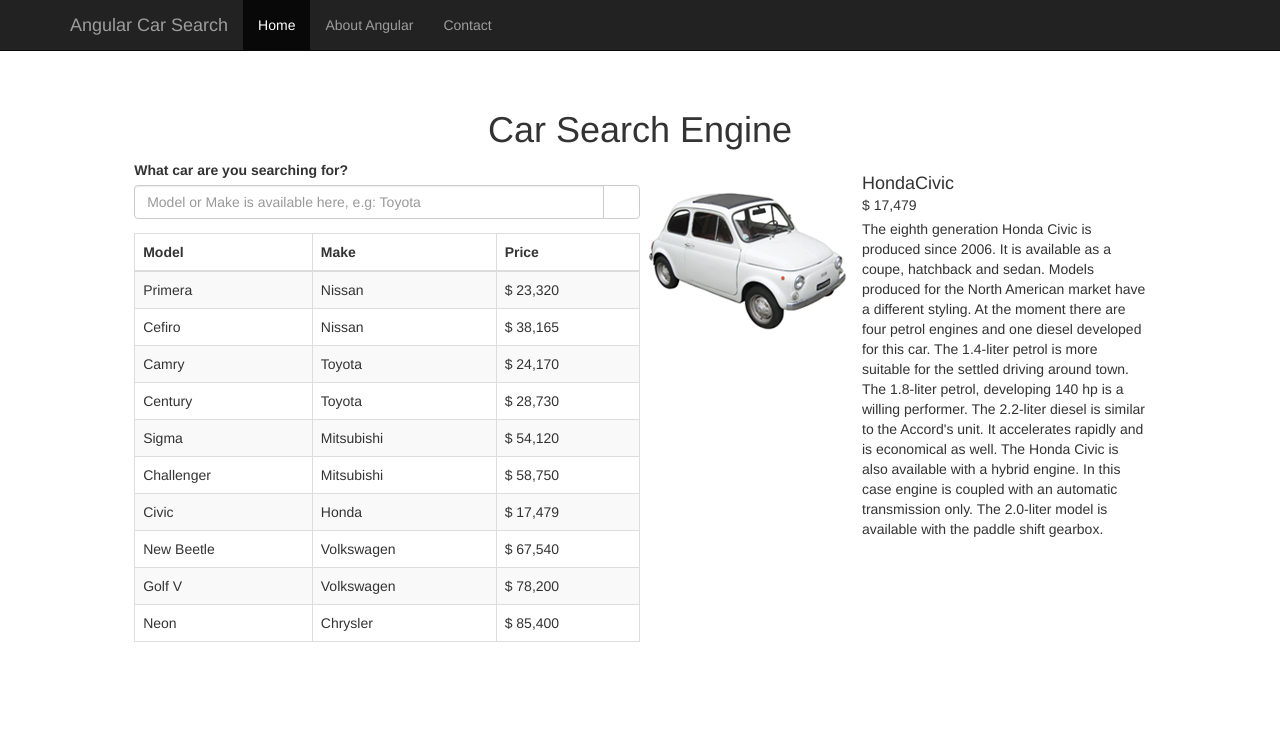
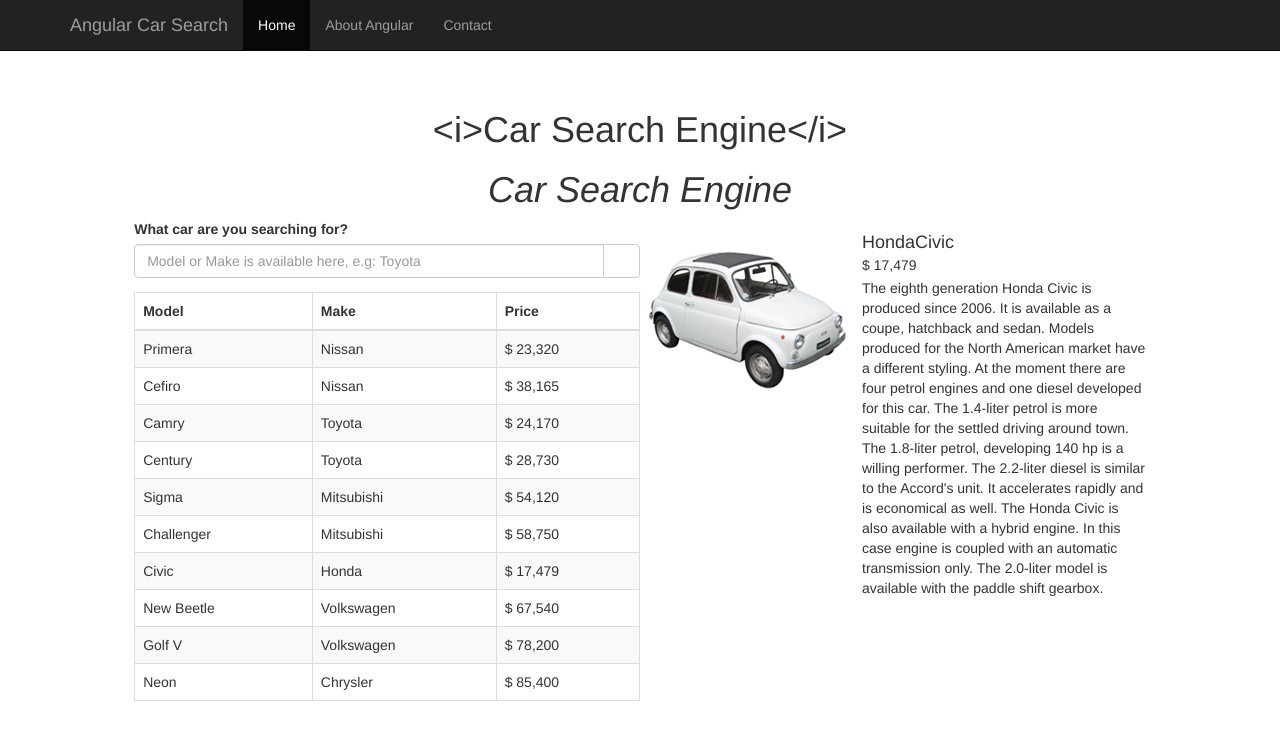
Before and after one commit to Coffee0127/CarSearchDemo, an Angular app: page / in a window 1280 px wide. Shown: the top 740 px of the page. Built offline with nearby package versions, Linux system fonts and the light colour scheme; a web font is replaced by a local one.

Commit message:
屬性繫結 with HTML tag

```diff
--- a/src/app/app.component.html
+++ b/src/app/app.component.html
@@ -1,7 +1,8 @@
 <app-nav></app-nav>
 
 <div class="starter-template">
-    <h1>Car Search Engine</h1>
+    <h1>{{pageTitle}}</h1>
+    <h1 [innerHTML]="pageTitle"></h1>
     <!--<p class="lead">Use this document as a way to quickly start any new project.<br> All you get is this text and a mostly barebones HTML document.</p>-->
     <div class="content-wrapper text-left col-lg-10">
         <div class="col-lg-6">
--- a/src/app/app.component.ts
+++ b/src/app/app.component.ts
@@ -1,11 +1,11 @@
 import { Component } from '@angular/core';
-import { NavComponent } from './nav';
 
 @Component({
   selector: 'app-root',
   templateUrl: 'app.component.html',
-  styleUrls: ['app.component.css'],
-  directives: [NavComponent]
+  styleUrls: ['app.component.css']
 })
 export class AppComponent {
+
+  pageTitle = '<i>Car Search Engine</i>';
 }
```
